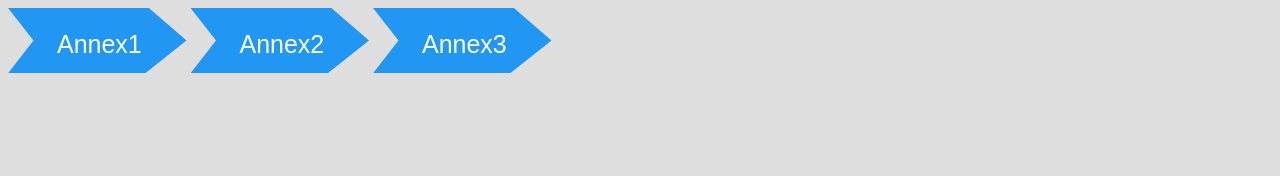
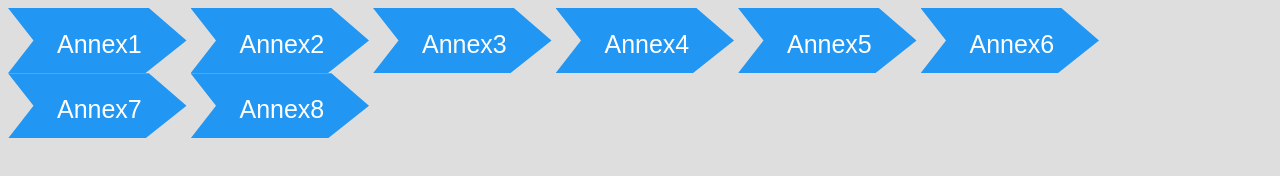
Before and after one commit to Omkar-2003/Navbar, a plain HTML site: page index.html in a window 1280 px wide. Drawn offline with Linux system fonts and the light colour scheme.

Commit message:
first message

```diff
--- a/index.html
+++ b/index.html
@@ -57,6 +57,76 @@
       </div>
     </div>
   </button>
+
+  <button  style="
+     border-left-width: 0;
+     border-top-width: 0;
+     border-right-width: 0;
+     border-bottom-width: 0;
+       background-color: #dedede;
+     ">
+    <div class="pointer">
+      <div class="text-content">
+        <p>Annex4</p>
+      </div>
+    </div>
+  </button>
+
+  <button  style="
+     border-left-width: 0;
+     border-top-width: 0;
+     border-right-width: 0;
+     border-bottom-width: 0;
+       background-color: #dedede;
+     ">
+    <div class="pointer">
+      <div class="text-content">
+        <p>Annex5</p>
+      </div>
+    </div>
+  </button>
+
+  <button  style="
+     border-left-width: 0;
+     border-top-width: 0;
+     border-right-width: 0;
+     border-bottom-width: 0;
+       background-color: #dedede;
+     ">
+    <div class="pointer">
+      <div class="text-content">
+        <p>Annex6</p>
+      </div>
+    </div>
+  </button>
+
+  <button  style="
+     border-left-width: 0;
+     border-top-width: 0;
+     border-right-width: 0;
+     border-bottom-width: 0;
+       background-color: #dedede;
+     ">
+    <div class="pointer">
+      <div class="text-content">
+        <p>Annex7</p>
+      </div>
+    </div>
+  </button>
+
+  <button  style="
+     border-left-width: 0;
+     border-top-width: 0;
+     border-right-width: 0;
+     border-bottom-width: 0;
+       background-color: #dedede;
+     ">
+    <div class="pointer">
+      <div class="text-content">
+        <p>Annex8</p>
+      </div>
+    </div>
+  </button>
 </body>
 
 </html>
--- a/style.css
+++ b/style.css
@@ -1,5 +1,19 @@
 body {
   background-color: #dedede;
+}
+/* button:focus {
+  outline-color: transparent;
+ outline-style:solid;
+ /* box-shadow: 0 0 0 4px #5a01a7; */
+ /* color: red; */
+
+/* } */
+/* .pointer:focus{
+  color:red;
+} */
+
+.button:active {
+    background-color: #ffbf00;
 }
 .button{
 
@@ -47,6 +61,9 @@ body {
 .pointer:hover{
 background: #0E185F;
 }
+/* .pointer:ac{
+  background-color:red;
+} */
 button{
   margin-left: 0;
   padding: 0;
```
